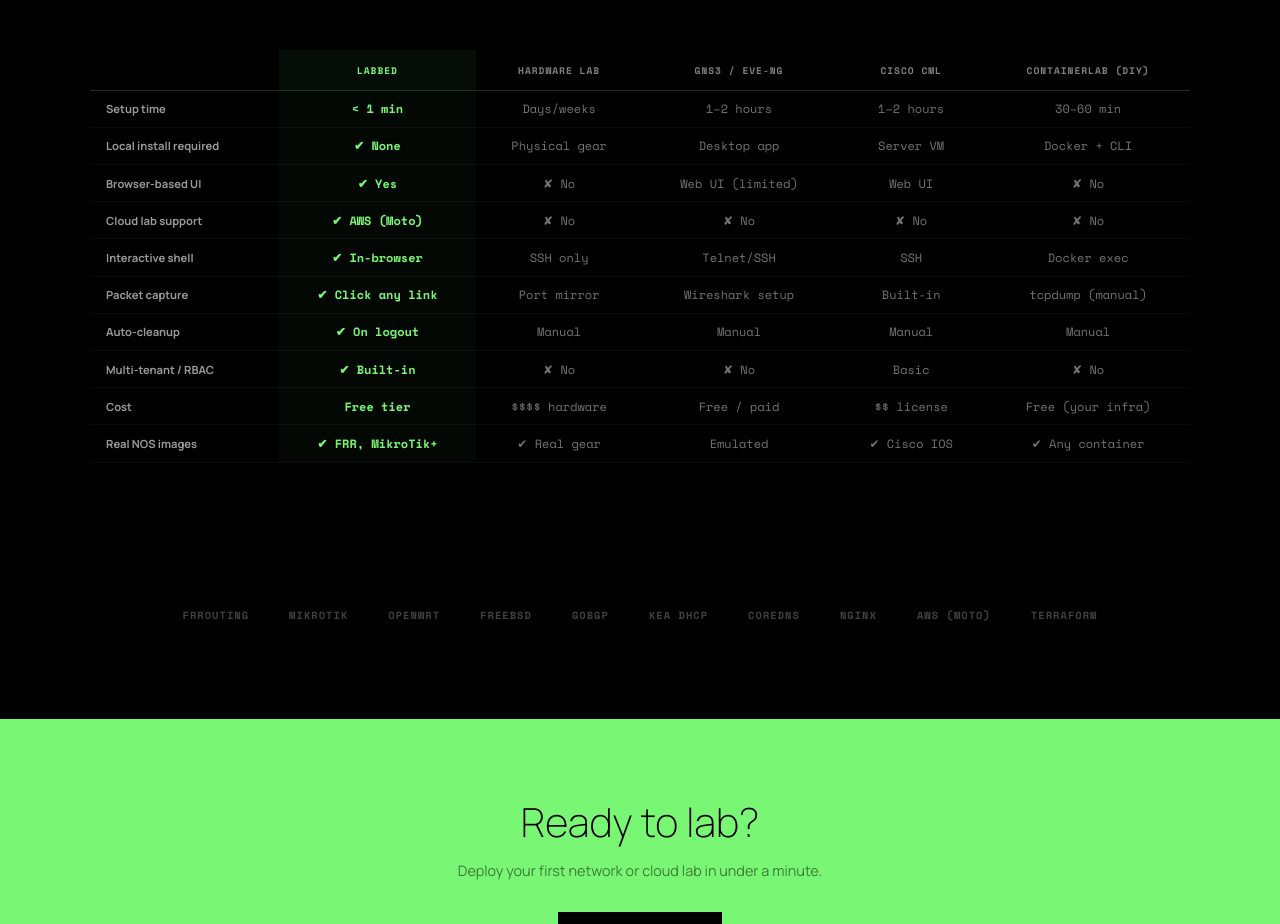
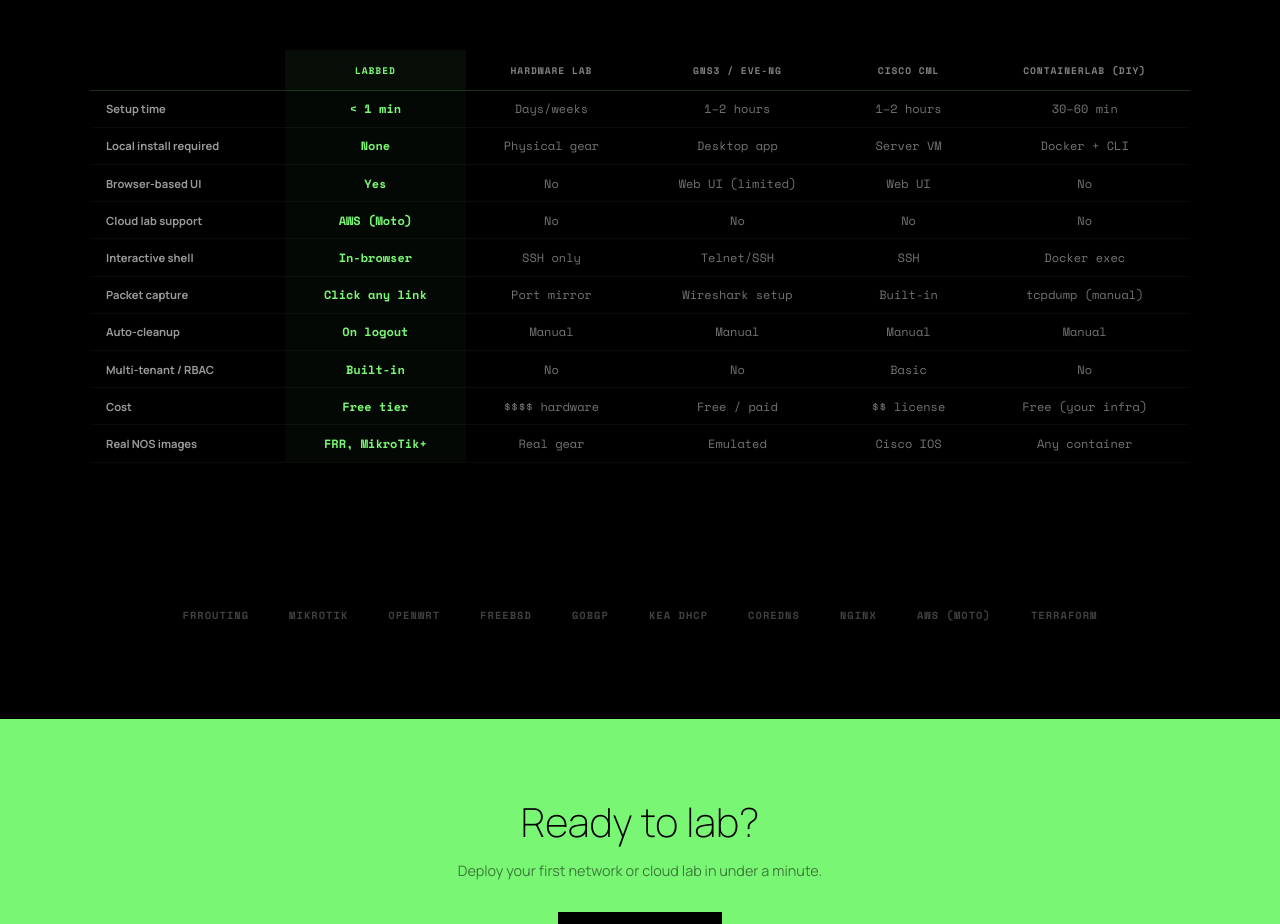
Before and after one commit to vivek-dodia/labbed-platform, a Next.js app in the folder frontend/app/: page /landing in a window 1280 px wide. Shown: the part 4064-4988 px from the top of the page. Built offline with nearby package versions, Linux system fonts and the light colour scheme; no server answers.

Commit message:
Remove tick/cross marks from comparison table

```diff
--- a/frontend/app/src/app/landing/page.tsx
+++ b/frontend/app/src/app/landing/page.tsx
@@ -429,15 +429,15 @@
               <tbody>
                 {[
                   { feature: "Setup time", vals: ["< 1 min", "Days/weeks", "1\u20132 hours", "1\u20132 hours", "30\u201360 min"] },
-                  { feature: "Local install required", vals: ["\u2714 None", "Physical gear", "Desktop app", "Server VM", "Docker + CLI"] },
-                  { feature: "Browser-based UI", vals: ["\u2714 Yes", "\u2718 No", "Web UI (limited)", "Web UI", "\u2718 No"] },
-                  { feature: "Cloud lab support", vals: ["\u2714 AWS (Moto)", "\u2718 No", "\u2718 No", "\u2718 No", "\u2718 No"] },
-                  { feature: "Interactive shell", vals: ["\u2714 In-browser", "SSH only", "Telnet/SSH", "SSH", "Docker exec"] },
-                  { feature: "Packet capture", vals: ["\u2714 Click any link", "Port mirror", "Wireshark setup", "Built-in", "tcpdump (manual)"] },
-                  { feature: "Auto-cleanup", vals: ["\u2714 On logout", "Manual", "Manual", "Manual", "Manual"] },
-                  { feature: "Multi-tenant / RBAC", vals: ["\u2714 Built-in", "\u2718 No", "\u2718 No", "Basic", "\u2718 No"] },
+                  { feature: "Local install required", vals: ["None", "Physical gear", "Desktop app", "Server VM", "Docker + CLI"] },
+                  { feature: "Browser-based UI", vals: ["Yes", "No", "Web UI (limited)", "Web UI", "No"] },
+                  { feature: "Cloud lab support", vals: ["AWS (Moto)", "No", "No", "No", "No"] },
+                  { feature: "Interactive shell", vals: ["In-browser", "SSH only", "Telnet/SSH", "SSH", "Docker exec"] },
+                  { feature: "Packet capture", vals: ["Click any link", "Port mirror", "Wireshark setup", "Built-in", "tcpdump (manual)"] },
+                  { feature: "Auto-cleanup", vals: ["On logout", "Manual", "Manual", "Manual", "Manual"] },
+                  { feature: "Multi-tenant / RBAC", vals: ["Built-in", "No", "No", "Basic", "No"] },
                   { feature: "Cost", vals: ["Free tier", "$$$$ hardware", "Free / paid", "$$ license", "Free (your infra)"] },
-                  { feature: "Real NOS images", vals: ["\u2714 FRR, MikroTik+", "\u2714 Real gear", "Emulated", "\u2714 Cisco IOS", "\u2714 Any container"] },
+                  { feature: "Real NOS images", vals: ["FRR, MikroTik+", "Real gear", "Emulated", "Cisco IOS", "Any container"] },
                 ].map((row, ri) => (
                   <tr key={ri} style={{ borderBottom: "1px solid rgba(255,255,255,0.04)" }}>
                     <td style={{ padding: "0.6rem 1rem", color: "rgba(255,255,255,0.6)", fontFamily: FONT, fontWeight: 600, fontSize: "0.7rem" }}>{row.feature}</td>
```
